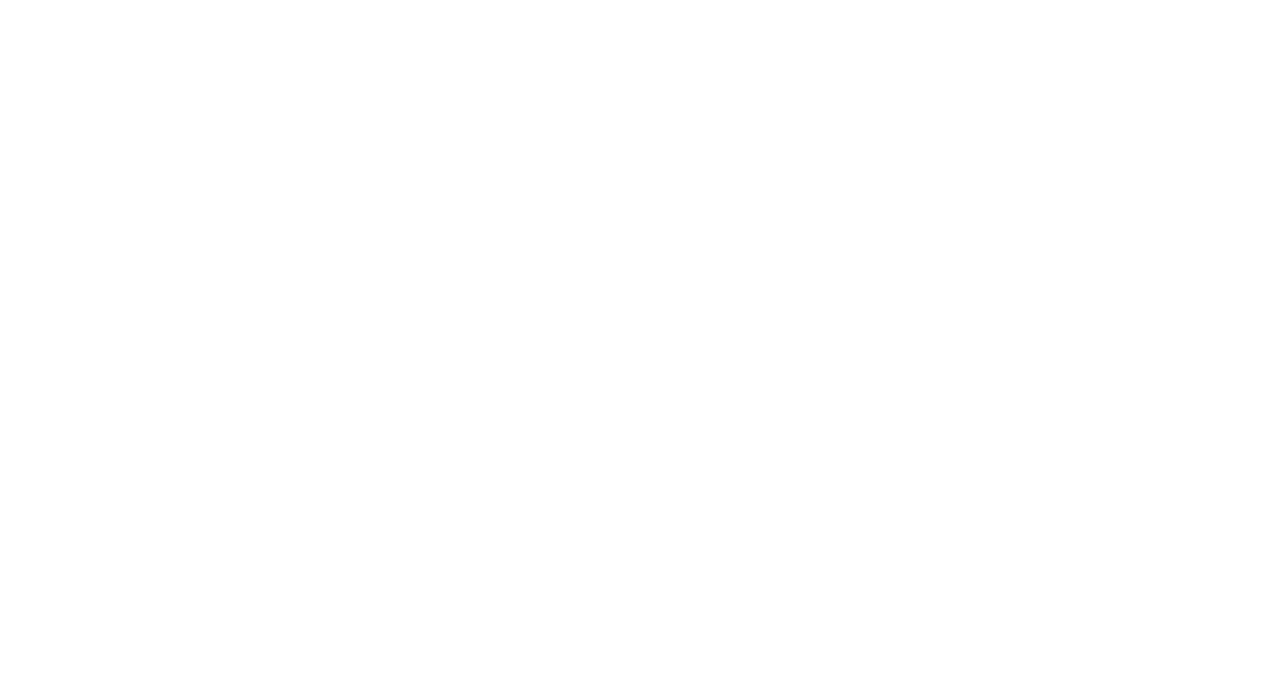
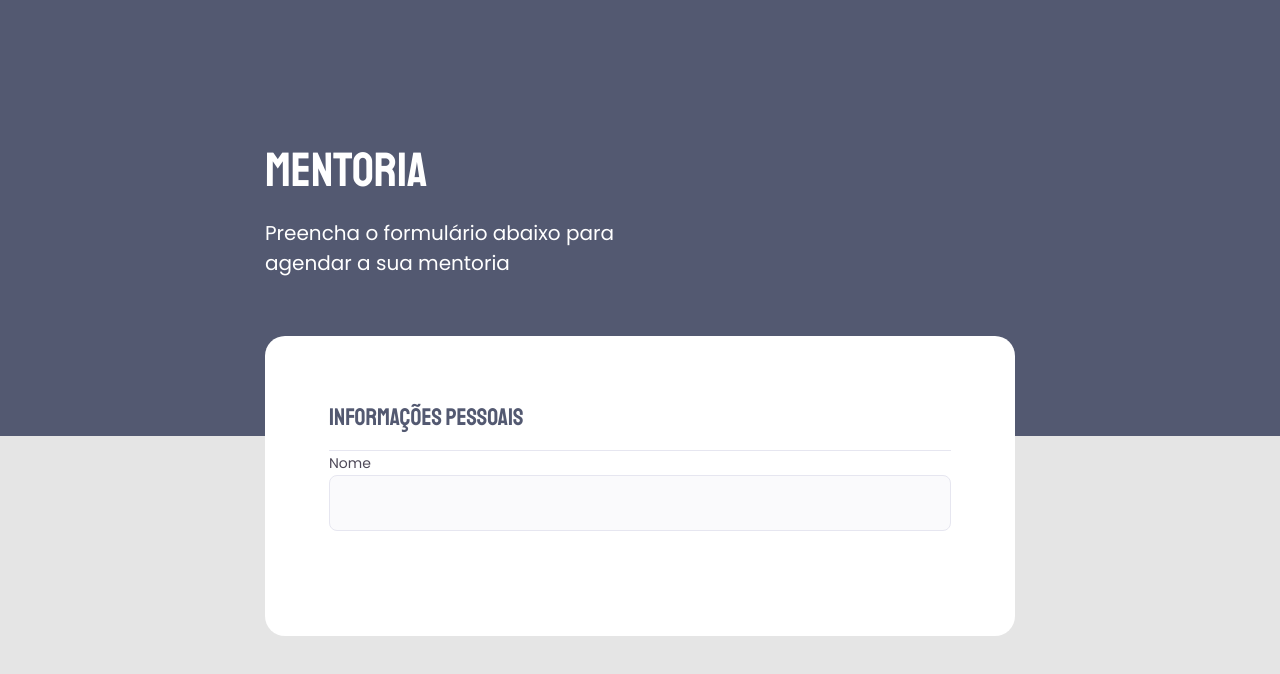
Before and after one commit to tavzera/Curso-Explorer-10-Rocketseat, a plain HTML site: page Nivel 03/Stage/Código desafio - Fase 01/index.html in a window 1280 px wide. Drawn offline with Linux system fonts and the light colour scheme.

Commit message:
Incluindo arquivos do Desafio de Nivel 03

```diff
--- a/Nivel 03/Stage/Código desafio - Fase 01/index.html
+++ b/Nivel 03/Stage/Código desafio - Fase 01/index.html
@@ -3,9 +3,27 @@
 <head>
   <meta charset="UTF-8">
   <meta name="viewport" content="width=device-width, initial-scale=1.0">
-  <title>Document</title>
+  <link rel="preconnect" href="https://fonts.googleapis.com">
+  <link rel="preconnect" href="https://fonts.gstatic.com" crossorigin>
+  <title>Crie seu evento</title>
+  <link rel="stylesheet" href="style.css">
+  <link href="https://fonts.googleapis.com/css2?family=Poppins&family=Staatliches&display=swap" rel="stylesheet">
 </head>
 <body>
-
+  <div class="page">
+    <header>
+      <h1>Mentoria</h1>
+      <p>Preencha o formulário abaixo para agendar a sua mentoria</p>
+    </header>
+    <form>
+      <fieldset>
+        <legend>Informações pessoais</legend>
+        <div class="input-wrapper">
+          <label for="user-name">Nome</label>
+          <input type="text" id="user-name">
+        </div>
+      </fieldset>
+    </form>
+  </div>
 </body>
 </html>
--- /dev/null
+++ b/Nivel 03/Stage/Código desafio - Fase 01/style.css
@@ -0,0 +1,115 @@
+* {
+  box-sizing: border-box;
+  margin: 0;
+  padding: 0;
+}
+body, input, textarea, select, button {
+  font-family: 'Poppins', sans-serif;
+  color: #4E4958;
+}
+
+body {
+  background: #E5E5E5;
+}
+
+.page {
+  width: 750px;
+  margin: 0 auto;
+}
+
+header {
+  width: 417px;
+  margin-top: 140px;
+}
+
+header h1 {
+  font-family: 'Staatliches', cursive;
+  font-style: normal;
+  font-weight: 400;
+  font-size: 48px;
+  line-height: 60px;
+  color: #FFFFFF;
+
+  margin-bottom: 18px;
+}
+
+header p {
+  font-style: normal;
+  font-weight: 400;
+  font-size: 20px;
+  line-height: 30px;
+
+  color: #FFFFFF;
+}
+
+body::before{
+  content: '';
+
+  position: absolute;
+  top: 0;
+  left: 0;
+  z-index: -1;
+  background: #535971;
+
+  width: 100%;
+  height: 436px;
+}
+
+form {
+  background: #FFFFFF;
+  min-height: 300px;
+  margin-top: 58px;
+  padding: 64px;
+
+  border-radius: 20px;
+}
+
+fieldset {
+  border: none;
+
+}
+
+fieldset legend {
+  font-family: 'Staatliches';
+  font-style: normal;
+  font-weight: 400;
+  font-size: 24px;
+  line-height: 34px;
+
+  color: #535971;
+
+  border-bottom: 1px solid #E6E6F0;
+
+  width: 100%;
+  padding-bottom: 16px;
+}
+
+.input-wrapper {
+  display: flex;
+  flex-direction: column;
+}
+
+.input-wrapper label{
+  font-family: 'Poppins';
+  font-style: normal;
+  font-weight: 400;
+  font-size: 14px;
+  line-height: 24px;
+
+  color: #4E4958;
+}
+
+.input-wrapper input {
+  background: #FAFAFC;
+
+  border: 1px solid #E6E6F0;
+  border-radius: 8px;
+
+  height: 56px;
+  padding: 0 24px;
+
+  font-size: 16px;
+  line-height: 26px;
+
+  color: #817e88;
+}
```
